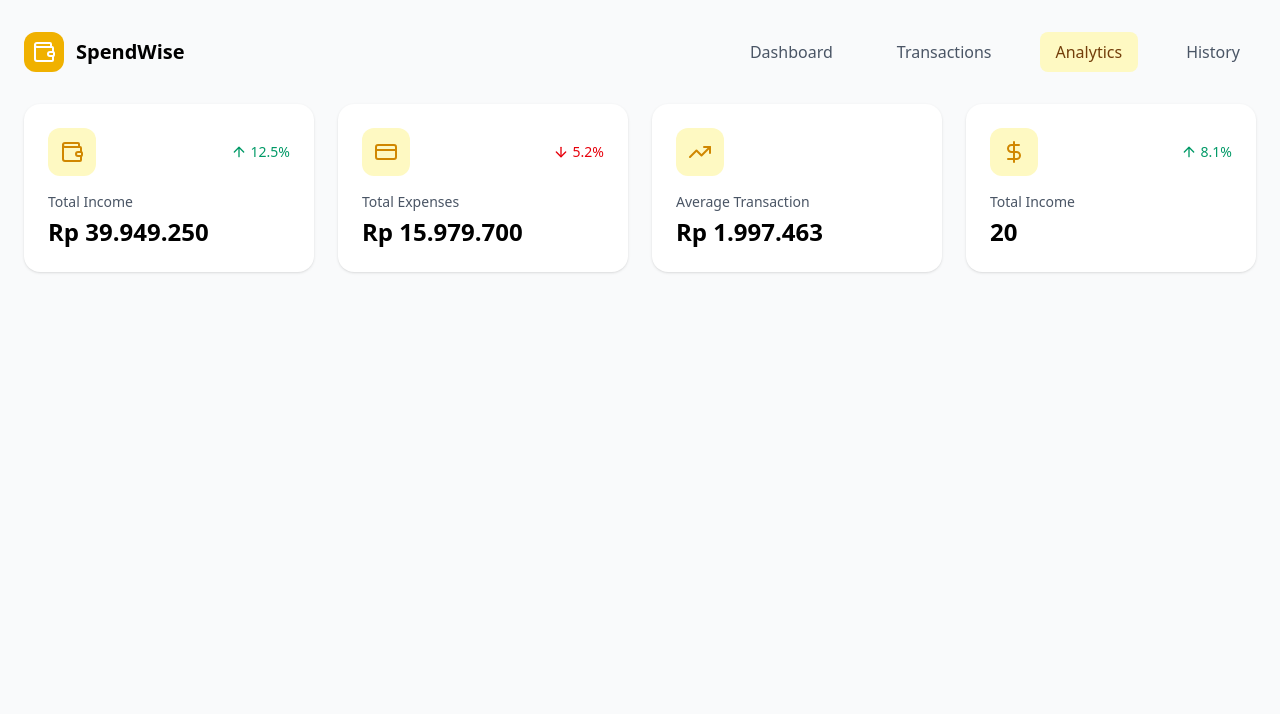
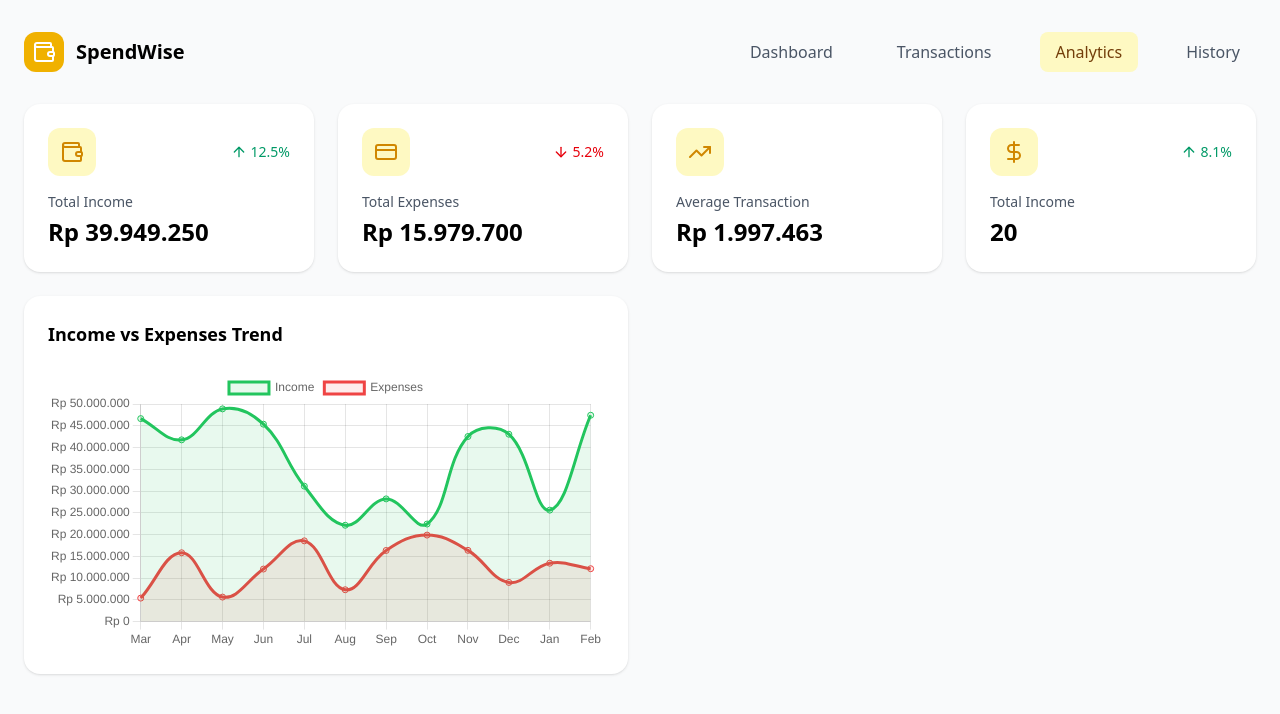
Before and after one commit to kiptr/SpendWise, a React (Vite) app: page /analytics in a window 1280 px wide. Shown: the top 714 px of the page. Built offline with nearby package versions, Linux system fonts and the light colour scheme.

Commit message:
feat: add Income vs Expenses Trend chart

```diff
--- a/src/pages/Analytics.tsx
+++ b/src/pages/Analytics.tsx
@@ -7,8 +7,35 @@ import {
   CreditCard,
   DollarSign,
 } from "lucide-react";
+import {
+  Chart as ChartJS,
+  CategoryScale,
+  LinearScale,
+  PointElement,
+  LineElement,
+  BarElement,
+  Title,
+  Tooltip,
+  Legend,
+  Filler,
+  ArcElement,
+} from "chart.js";
+import { Line } from "react-chartjs-2";
 import { mockTransactions } from "../data/mock";
 import { formatIDR } from "../utils/currency";
+
+ChartJS.register(
+  CategoryScale,
+  LinearScale,
+  PointElement,
+  LineElement,
+  BarElement,
+  Title,
+  Tooltip,
+  Legend,
+  Filler,
+  ArcElement
+);
 
 const months = [
   "Jan",
@@ -25,7 +52,7 @@ const months = [
   "Dec",
 ];
 const currentMonth = new Date().getMonth();
-const last12Month = Array.from({ length: 12 }, (_, i) => {
+const last12Months = Array.from({ length: 12 }, (_, i) => {
   const monthIndex = (currentMonth - i + 12) % 12;
   return months[monthIndex];
 }).reverse();
@@ -41,6 +68,32 @@ export function Analytics() {
       transactionCount: mockTransactions.length,
     };
   }, []);
+
+  const transactionData = {
+    labels: last12Months,
+    datasets: [
+      {
+        label: "Income",
+        data: last12Months.map(
+          () => Math.floor(Math.random() * 30000000) + 20000000
+        ),
+        borderColor: "rgb(34, 197, 94)",
+        backgroundColor: "rgba(34, 197, 94, 0.1)",
+        fill: true,
+        tension: 0.4,
+      },
+      {
+        label: "Expenses",
+        data: last12Months.map(
+          () => Math.floor(Math.random() * 15000000) + 5000000
+        ),
+        borderColor: "rgb(239, 68, 68)",
+        backgroundColor: "rgba(239, 68, 68, 0.1)",
+        fill: true,
+        tension: 0.4,
+      },
+    ],
+  };
 
   const StatCard = ({ title, value, icon: Icon, trend, trendValue }: any) => (
     <div className="bg-white rounded-2xl p-6 shadow-sm">
@@ -94,6 +147,49 @@ export function Analytics() {
           trendValue="8.1"
         />
       </div>
+
+      <div className="grid grid-cols-1 lg:grid-cols-2 gap-6">
+        <div className="bg-white rounded-2xl p-6 shadow-sm">
+          <h3 className="text-lg font-semibold mb-6">
+            Income vs Expenses Trend
+          </h3>
+          <Line
+            data={transactionData}
+            options={{
+              responsive: true,
+              plugins: {
+                legend: {
+                  position: "top" as const,
+                },
+                tooltip: {
+                  callbacks: {
+                    label: function (context) {
+                      let label = context.dataset.label || "";
+                      if (label) {
+                        label += ": ";
+                      }
+                      if (context.parsed.y !== null) {
+                        label += formatIDR(context.parsed.y);
+                      }
+                      return label;
+                    },
+                  },
+                },
+              },
+              scales: {
+                y: {
+                  beginAtZero: true,
+                  ticks: {
+                    callback: function (value) {
+                      return formatIDR(value as number);
+                    },
+                  },
+                },
+              },
+            }}
+          />
+        </div>
+      </div>
     </div>
   );
 }
```
